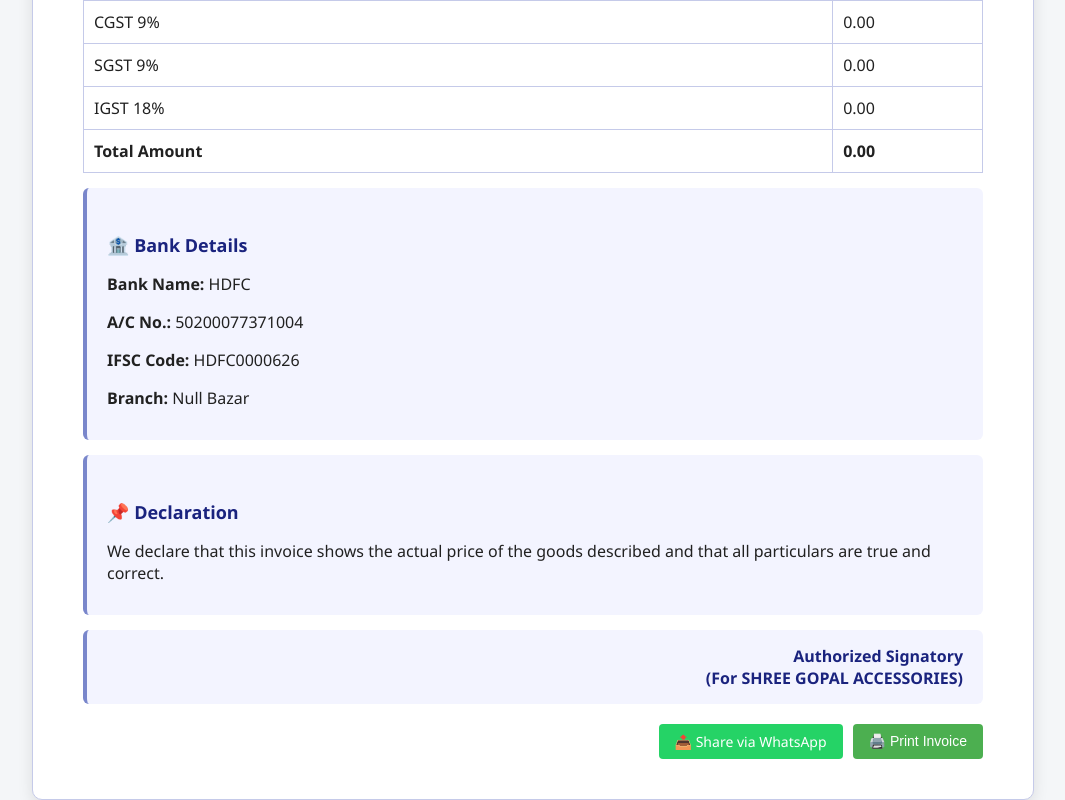
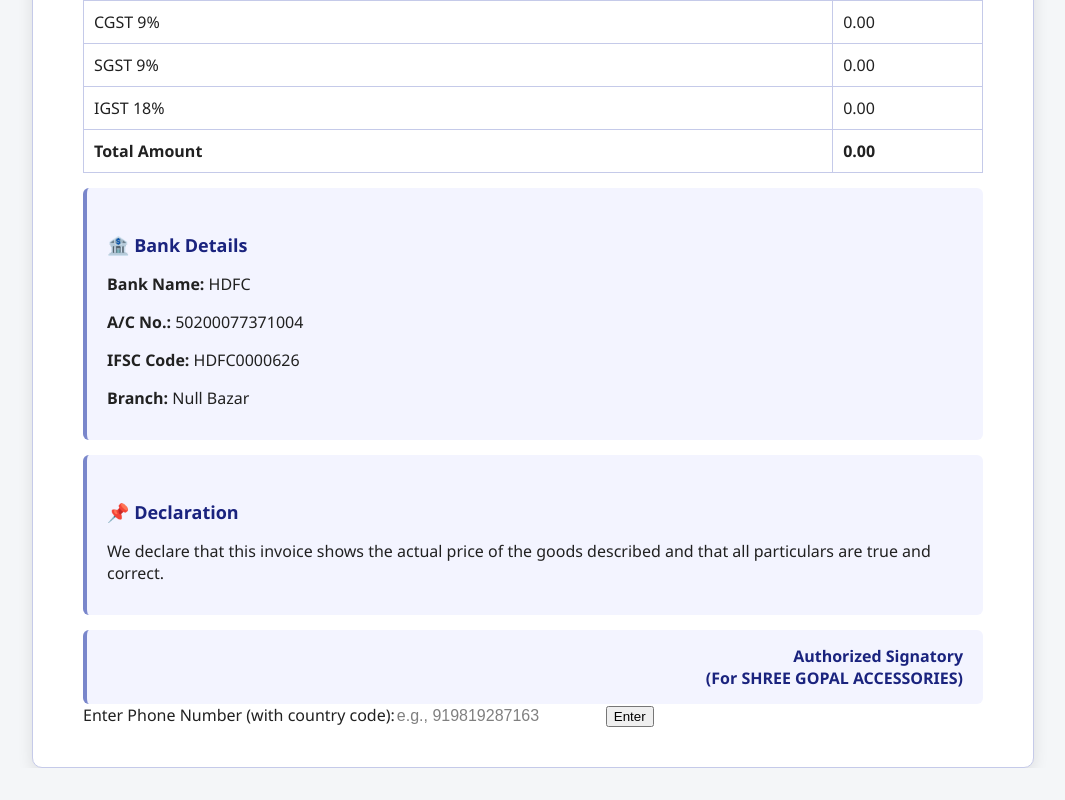
Before and after one commit to chourasia0786/invoice-app, a React (Create React App) app: page / in a window 1280 px wide. Shown: the part 775-1575 px from the top of the page, without its empty margins (107-1172 px from the left). After the commit the page ends 1543 px from the top, so only its background shows below. Built offline with nearby package versions, Linux system fonts and the light colour scheme; the HTML template or start-up script is replaced by a standard one.

Commit message:
add whatup and print code

```diff
--- a/package.json
+++ b/package.json
@@ -8,6 +8,7 @@
     "@testing-library/jest-dom": "^6.6.3",
     "@testing-library/react": "^16.3.0",
     "@testing-library/user-event": "^13.5.0",
+    "html2canvas": "^1.4.1",
     "jspdf": "^3.0.1",
     "jspdf-autotable": "^5.0.2",
     "react": "^19.1.0",
--- a/src/TaxInvoice.js
+++ b/src/TaxInvoice.js
@@ -1,5 +1,6 @@
 import React, { useState } from "react";
 import "./styles.css";
+import html2canvas from "html2canvas";
 
 const TaxInvoice = () => {
   const [items, setItems] = useState([
@@ -17,6 +18,9 @@ const TaxInvoice = () => {
     buyerGSTIN: "",
     buyerAddress: "",
   });
+
+  const [phoneNumber, setPhoneNumber] = useState("");
+  const [isPhoneNumberEntered, setIsPhoneNumberEntered] = useState(false);
 
   const handleInputChange = (index, field, value) => {
     const updatedItems = [...items];
@@ -49,6 +53,52 @@ const TaxInvoice = () => {
   const subtotal = calculateSubtotal();
   const { cgst, sgst, igst } = calculateTax(subtotal);
   const totalAmount = subtotal + cgst + sgst + igst;
+
+  const handlePhoneNumberChange = (e) => {
+    setPhoneNumber(e.target.value);
+  };
+
+  const handleSendMessage = () => {
+    if (phoneNumber) {
+      // Hide the elements before capturing the screenshot
+      const whatsappSection = document.querySelector('.whatsapp-section');
+      const actionButtons = document.querySelector('.action-buttons');
+      if (whatsappSection) whatsappSection.style.display = 'none';
+      if (actionButtons) actionButtons.style.display = 'none';
+
+      // Capture the screenshot of the invoice section
+      html2canvas(document.querySelector(".invoice-box"), {
+        backgroundColor: "#ffffff", // Set background color
+        scale: 2, // Increase scale for better resolution
+        useCORS: true, // Allow cross-origin image loading
+      }).then((canvas) => {
+        // Convert the canvas to an image (data URL)
+        const imageUrl = canvas.toDataURL("image/png");
+
+        // Create a temporary link element to trigger the download
+        const link = document.createElement("a");
+        link.href = imageUrl;
+        link.download = "invoice.png"; // Name the downloaded file
+        link.click(); // Trigger the download
+
+        // Show the hidden elements again
+        if (whatsappSection) whatsappSection.style.display = 'block';
+        if (actionButtons) actionButtons.style.display = 'block';
+
+        // Now send the message via WhatsApp
+        const whatsappMessage = `🧾 *Tax Invoice*\n\nPlease find the invoice attached below.`;
+
+        // Open WhatsApp with the message and the phone number
+        const whatsappUrl = `https://wa.me/${phoneNumber}?text=${encodeURIComponent(whatsappMessage)}`;
+        window.open(whatsappUrl, "_blank");
+      });
+    } else {
+      alert("Please enter a valid phone number.");
+    }
+  };
+
+
+
 
   return (
     <div className="invoice-box">
@@ -196,28 +246,34 @@ const TaxInvoice = () => {
         Authorized Signatory<br />
         (For SHREE GOPAL ACCESSORIES)
       </div>
-      <div className="action-buttons">
-      <a
-  href={`https://wa.me/919819287163?text=${encodeURIComponent(
-    `🧾 *Tax Invoice*\nInvoice No: ${invoiceDetails.invoiceNo}\nDate: ${invoiceDetails.invoiceDate}\nBuyer: ${invoiceDetails.buyerName}\nTotal Amount: ₹${totalAmount.toFixed(2)}`
-  )}`}
-  target="_blank"
-  rel="noopener noreferrer"
-  className="whatsapp-button"
->
-  📤 Share via WhatsApp
-</a>
 
+      {/* WhatsApp Phone Number Input */}
+      {!isPhoneNumberEntered && (
+        <div className="whatsapp-section">
+          <label htmlFor="phone-number">Enter Phone Number (with country code):</label>
+          <input
+            type="text"
+            id="phone-number"
+            value={phoneNumber}
+            onChange={handlePhoneNumberChange}
+            placeholder="e.g., 919819287163"
+          />
+          <button onClick={() => setIsPhoneNumberEntered(true)}>Enter</button>
+        </div>
+      )}
 
-  <button className="print-button" onClick={() => window.print()}>
-    🖨️ Print Invoice
-  </button>
-</div>
+      {isPhoneNumberEntered && (
+        <div className="action-buttons">
+          <button className="whatsapp-button" onClick={handleSendMessage}>
+            📤 Share via WhatsApp
+          </button>
 
-
-
+          <button className="print-button" onClick={() => window.print()}>
+            🖨️ Print Invoice
+          </button>
+        </div>
+      )}
     </div>
-
   );
 };
 
```
Also changed, not shown: 2 other files (tests, documents, lock files or other folders).
